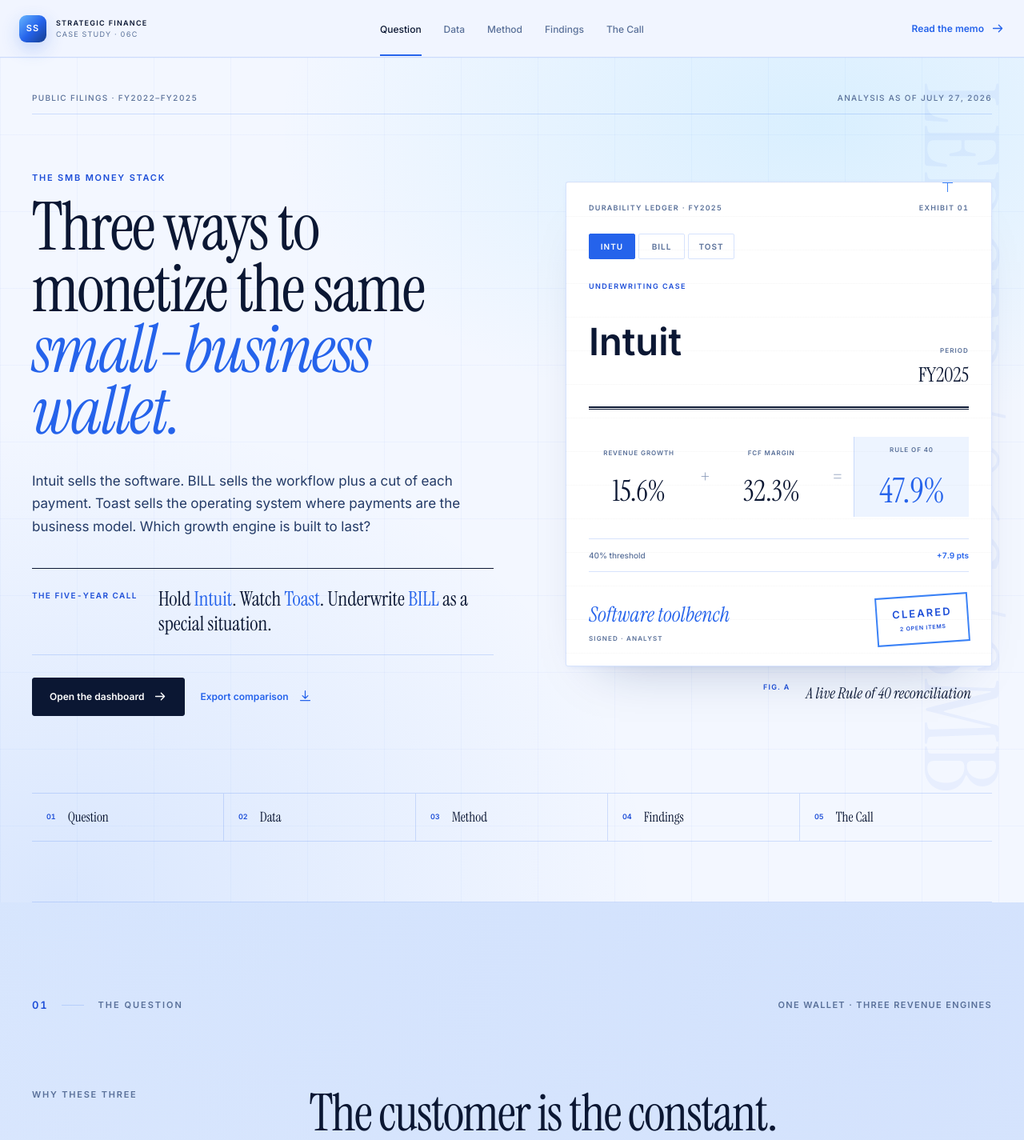
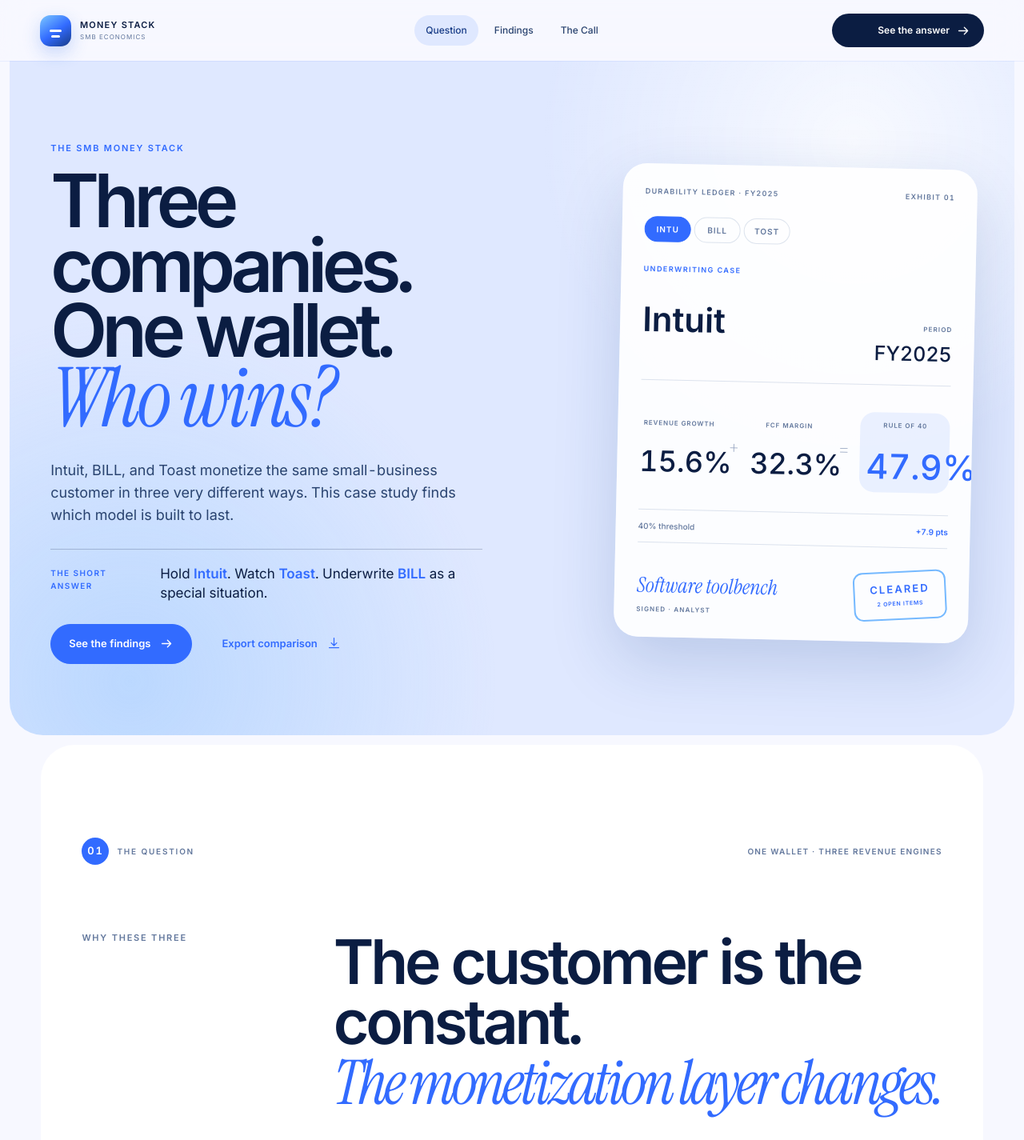
Before and after one commit to sonalishyma/SMB-Money-Stack-, a Next.js app: page / in a window 1280 px wide. Shown: the top 1425 px of the page at 80% size. Built offline with nearby package versions, Linux system fonts and the light colour scheme.

Commit message:
Redesign SMB Money Stack landing page (#10)

```diff
--- a/app/globals.css
+++ b/app/globals.css
@@ -3096,6 +3096,319 @@
   }
 }
 
+/* ---------- 2026 landing-page redesign ---------- */
+:root {
+  --paper: #f7f8ff;
+  --paper-card: #ffffff;
+  --paper-deep: #dfe8ff;
+  --paper-warm: #eef3ff;
+  --ink: #0b1d42;
+  --ink-soft: #29436f;
+  --ink-muted: #63789d;
+  --ink-faint: #91a0bd;
+  --ink-blue: #326bff;
+  --ink-blue-dark: #173b86;
+  --brass: #75b9ff;
+  --brass-dark: #326bff;
+  --rust: #3b69a6;
+  --rule: rgba(27, 63, 128, 0.14);
+  --rule-soft: rgba(50, 107, 255, 0.08);
+  --blue-wash: rgba(50, 107, 255, 0.09);
+  --brass-wash: rgba(117, 185, 255, 0.13);
+  --font-serif: "Instrument Serif", Georgia, serif;
+  --radius: 24px;
+  --container: 1180px;
+  --gutter: clamp(20px, 4vw, 56px);
+  --header-height: 76px;
+  --shadow-paper: 0 22px 60px rgba(28, 67, 143, 0.12);
+}
+
+body {
+  background: var(--paper);
+  font-size: 16px;
+}
+
+.site-header {
+  min-height: var(--header-height);
+  padding-inline: max(24px, calc((100vw - var(--container)) / 2));
+  border-bottom: 0;
+  background: rgba(247, 248, 255, 0.88);
+  box-shadow: 0 1px 0 var(--rule-soft);
+}
+
+.wordmark { min-width: 190px; gap: 11px; }
+.wordmark > span {
+  display: flex;
+  width: 39px;
+  height: 39px;
+  flex-direction: column;
+  gap: 4px;
+  justify-content: center;
+  padding: 0 9px;
+  border-radius: 13px;
+  background: linear-gradient(145deg, #7cc8ff 0%, #326bff 52%, #173b86 100%);
+}
+.wordmark > span i {
+  display: block;
+  height: 3px;
+  border-radius: 99px;
+  background: #fff;
+}
+.wordmark > span i:nth-child(2) { width: 75%; }
+.wordmark > span i:nth-child(3) { width: 50%; }
+.wordmark strong { color: var(--ink); font-size: 11px; letter-spacing: .11em; }
+.wordmark small { font-size: 8px; letter-spacing: .13em; }
+
+.site-header nav { gap: 6px; }
+.site-header nav a {
+  padding: 9px 14px;
+  border-radius: 999px;
+  color: var(--ink-soft);
+  font-size: 12px;
+}
+.site-header nav a::after { display: none; }
+.site-header nav a:hover,
+.site-header nav a.is-active { background: var(--paper-deep); color: var(--ink-blue-dark); }
+
+.header-cta {
+  min-width: 190px;
+  width: max-content;
+  min-height: 42px;
+  margin-left: auto;
+  padding: 0 17px;
+  border-radius: 999px;
+  background: var(--ink);
+  color: #fff;
+}
+
+.hero {
+  width: min(1460px, calc(100% - 24px));
+  min-height: calc(100vh - 88px);
+  margin: 0 auto 12px;
+  padding: clamp(64px, 8vw, 118px) var(--gutter) clamp(60px, 7vw, 96px);
+  border-radius: 0 0 42px 42px;
+  background:
+    radial-gradient(circle at 84% 12%, rgba(255,255,255,.78), transparent 30%),
+    radial-gradient(circle at 12% 92%, rgba(117,185,255,.34), transparent 34%),
+    #dfe8ff;
+}
+.hero::after,
+.hero__wash,
+.hero__meta,
+.hero__index,
+.figure-caption { display: none; }
+.hero__grid {
+  grid-template-columns: minmax(0, 1.05fr) minmax(420px, .75fr);
+  gap: clamp(42px, 7vw, 100px);
+}
+.hero h1 {
+  max-width: 760px;
+  font-family: var(--font-sans);
+  font-size: clamp(62px, 7.2vw, 106px);
+  font-weight: 600;
+  letter-spacing: -.07em;
+  line-height: .88;
+}
+.hero h1 em {
+  color: var(--ink-blue);
+  font-family: var(--font-serif);
+  font-size: 1.12em;
+  letter-spacing: -.04em;
+}
+.hero__lede { max-width: 530px; margin-top: 30px; font-size: 18px; line-height: 1.55; }
+.hero__call {
+  grid-template-columns: 115px 1fr;
+  max-width: 540px;
+  margin-top: 28px;
+  padding: 18px 0 0;
+  border-top: 1px solid rgba(11,29,66,.22);
+  border-bottom: 0;
+}
+.hero__call p { font-family: var(--font-sans); font-size: 17px; line-height: 1.45; }
+.hero__call strong { font-weight: 600; }
+.hero__actions { margin-top: 26px; }
+.button { min-height: 50px; padding-inline: 22px; border-radius: 999px; font-size: 13px; }
+.button--dark { border-color: var(--ink-blue); background: var(--ink-blue); }
+.button--dark:hover { background: var(--ink-blue-dark); }
+.button--outline { border-color: var(--ink-blue); color: var(--ink-blue); }
+.button--outline:hover { background: var(--ink-blue); }
+
+.hero__visual { max-width: 520px; }
+.ledger-card {
+  padding: 28px;
+  border: 0;
+  border-radius: 30px;
+  background: rgba(255,255,255,.92);
+  background-image: none;
+  box-shadow: 0 30px 80px rgba(23,59,134,.18);
+  transform: rotate(1.25deg);
+}
+.ledger-card::before,
+.ledger-card::after { display: none; }
+.ledger-selector button { border-radius: 999px; }
+.ledger-card__heading h2 { font-family: var(--font-sans); font-size: 42px; font-weight: 600; }
+.ledger-period strong,
+.ledger-equation strong { font-family: var(--font-sans); font-weight: 500; }
+.ledger-rule { height: 1px; border: 0; background: var(--rule); }
+.ledger-equation__total { border: 0; border-radius: 18px; }
+.ledger-stamp { border-radius: 12px; }
+
+.section {
+  max-width: 1240px;
+  margin: 12px auto;
+  padding: clamp(76px, 9vw, 132px) var(--gutter);
+  border-radius: 42px;
+}
+.section--question,
+.section--method,
+.section--call { background: #fff; }
+.section--data { background: #eaf0ff; }
+.section--findings { background: #dfe8ff; }
+.section--call { background: var(--ink); color: #fff; }
+
+.section-label {
+  margin-bottom: clamp(48px, 7vw, 84px);
+  padding: 0;
+  border: 0;
+}
+.section-label > div { gap: 10px; }
+.section-label > div span {
+  display: grid;
+  width: 34px;
+  height: 34px;
+  place-items: center;
+  border-radius: 50%;
+  background: var(--ink-blue);
+  color: #fff;
+}
+.section-label i { display: none; }
+.section-label p,
+.section-label__aside { color: var(--ink-muted); font-size: 10px; }
+.section--call .section-label p,
+.section--call .section-label__aside { color: #aebde0; }
+
+.section h2,
+.question-heading h2,
+.call-intro h2,
+.sources-section h2 {
+  max-width: 900px;
+  font-family: var(--font-sans);
+  font-size: clamp(44px, 6vw, 78px);
+  font-weight: 600;
+  letter-spacing: -.055em;
+  line-height: .98;
+}
+.section h2 em,
+.question-heading h2 em,
+.call-intro h2 em { font-family: var(--font-serif); }
+
+.model-grid { gap: 14px; margin-top: 56px; }
+.model-card {
+  min-height: 360px;
+  padding: 28px;
+  border: 0;
+  border-radius: 28px;
+  background: #edf3ff;
+  box-shadow: none;
+}
+.model-card:nth-child(2) { background: #cfe0ff; }
+.model-card:nth-child(3) { background: #b9dbff; }
+.model-card h3 { font-family: var(--font-sans); font-size: 30px; font-weight: 600; letter-spacing: -.035em; }
+.model-card p { font-size: 15px; }
+.model-card__metric strong { font-family: var(--font-sans); font-size: 32px; font-weight: 600; }
+.origin-note { border: 0; border-radius: 28px; background: var(--ink); color: #fff; }
+
+.split-heading,
+.findings-heading,
+.call-intro { gap: 60px; }
+.data-register {
+  margin-top: 58px;
+  border: 0;
+  border-radius: 30px;
+  background: var(--ink);
+  color: #fff;
+  box-shadow: none;
+}
+.data-register__grid > div { border-color: rgba(255,255,255,.12); }
+.data-register__grid strong { color: #fff; font-family: var(--font-sans); font-weight: 600; }
+.data-register__note { background: rgba(117,185,255,.13); }
+.pulse-grid { gap: 14px; }
+.pulse-card { border: 0; border-radius: 24px; background: rgba(255,255,255,.9); box-shadow: none; }
+
+.method-layout { gap: 72px; }
+.method-stamp { border-radius: 18px; transform: none; }
+.method-step { border: 0; border-bottom: 1px solid var(--rule); }
+.method-step > span { color: var(--ink-blue); }
+.formula-grid { gap: 10px; }
+.formula-grid article { border: 0; border-radius: 22px; background: var(--paper-warm); }
+.judgment-grid { gap: 14px; }
+.judgment-note { border: 0; border-radius: 24px; background: #edf3ff; }
+
+.exhibit-grid { gap: 16px; }
+.exhibit,
+.finding-card {
+  border: 0;
+  border-radius: 28px;
+  box-shadow: none;
+}
+.exhibit { background: rgba(255,255,255,.94); }
+.exhibit__header,
+.exhibit__footer { border-color: var(--rule); }
+.exhibit__header h3 { font-size: 25px; }
+.finding-card--blue { background: var(--ink-blue); color: #fff; }
+.finding-card--brass { background: #b9dbff; color: var(--ink); }
+.finding-card h3 { font-family: var(--font-sans); font-size: 30px; font-weight: 600; letter-spacing: -.04em; }
+.svg-chart { border-radius: 18px; }
+.table-section { border: 0; border-radius: 28px; background: #fff; }
+.comparison-table-wrap { border-radius: 18px; }
+
+.section--call h2,
+.section--call .call-intro > p { color: #fff; }
+.memo-sheet { border: 0; border-radius: 30px; box-shadow: 0 30px 90px rgba(0,0,0,.25); }
+.risk-card { border: 0; border-radius: 22px; background: rgba(255,255,255,.08); color: #fff; }
+.risk-card p { color: #c4d0ea; }
+.call-stamp { border-radius: 18px; }
+.sources-section { border-top-color: rgba(255,255,255,.16); }
+.source-row { border-color: rgba(255,255,255,.14); }
+.section--call .sources-section h2,
+.section--call .source-row strong { color: #fff; }
+
+.site-footer { margin-top: 12px; border-radius: 42px 42px 0 0; background: #dfe8ff; color: var(--ink); }
+
+@media (max-width: 980px) {
+  .hero { min-height: auto; }
+  .hero__grid { grid-template-columns: 1fr; }
+  .hero__visual { max-width: 620px; }
+  .ledger-card { transform: none; }
+  .site-header nav { gap: 2px; }
+  .site-header nav a { padding-inline: 10px; }
+}
+
+@media (max-width: 720px) {
+  :root { --gutter: 20px; }
+  .site-header { grid-template-columns: 1fr auto; padding-inline: 18px; }
+  .wordmark { min-width: 0; }
+  .header-cta { display: none; }
+  .site-header nav { border-radius: 0 0 22px 22px; background: #fff; }
+  .hero { width: 100%; margin-top: 0; border-radius: 0 0 30px 30px; }
+  .hero h1 { font-size: clamp(52px, 16vw, 76px); }
+  .hero__call { grid-template-columns: 1fr; gap: 7px; }
+  .hero__actions { align-items: flex-start; flex-direction: column; }
+  .section { margin: 10px 0; border-radius: 30px; }
+  .section h2,
+  .question-heading h2,
+  .call-intro h2,
+  .sources-section h2 { font-size: clamp(40px, 12vw, 58px); }
+  .model-grid,
+  .formula-grid { grid-template-columns: 1fr; }
+  .model-card { min-height: auto; }
+  .section-label__aside { display: none; }
+  .ledger-card { padding: 22px 18px; border-radius: 24px; }
+  .ledger-equation { gap: 7px; }
+  .ledger-equation strong { font-size: 27px; }
+  .ledger-equation__total strong { font-size: 32px; }
+}
+
 @media print {
   @page {
     size: letter;
--- a/app/layout.js
+++ b/app/layout.js
@@ -1,14 +1,14 @@
 import "./globals.css";
 
 const siteBasePath = (process.env.PAGES_BASE_PATH ?? "").replace(/\/+$/, "");
-const walletIconUrl = `${siteBasePath}/icon.png?v=2`;
+const walletIconUrl = `${siteBasePath}/icon.svg?v=3`;
 
 export const metadata = {
   title: "The SMB Money Stack — Intuit vs. BILL vs. Toast",
   description:
     "A filing-led SaaS metrics teardown of three ways to monetize the small-business wallet.",
   icons: {
-    icon: [{ url: walletIconUrl, type: "image/png" }],
+    icon: [{ url: walletIconUrl, type: "image/svg+xml" }],
     shortcut: walletIconUrl,
     apple: walletIconUrl,
   },
--- a/app/page.js
+++ b/app/page.js
@@ -21,8 +21,6 @@
 
 const navItems = [
   ["question", "Question"],
-  ["data", "Data"],
-  ["method", "Method"],
   ["findings", "Findings"],
   ["call", "The Call"],
 ];
@@ -149,10 +147,14 @@
       <div className="scroll-progress" aria-hidden="true" />
       <header className="site-header">
         <a href="#top" className="wordmark" aria-label="Back to top">
-          <span>SS</span>
+          <span aria-hidden="true">
+            <i />
+            <i />
+            <i />
+          </span>
           <div>
-            <strong>STRATEGIC FINANCE</strong>
-            <small>CASE STUDY · 06C</small>
+            <strong>MONEY STACK</strong>
+            <small>SMB ECONOMICS</small>
           </div>
         </a>
 
@@ -181,7 +183,7 @@
         </nav>
 
         <a className="header-cta" href="#call">
-          Read the memo <ArrowIcon />
+          See the answer <ArrowIcon />
         </a>
       </header>
 
@@ -198,20 +200,19 @@
             <div className="hero__copy reveal">
               <p className="eyebrow brass">THE SMB MONEY STACK</p>
               <h1>
-                Three ways to
+                Three companies.
                 <br />
-                monetize the same
+                One wallet.
                 <br />
-                <em>small-business wallet.</em>
+                <em>Who wins?</em>
               </h1>
               <p className="hero__lede">
-                Intuit sells the software. BILL sells the workflow plus a cut
-                of each payment. Toast sells the operating system where
-                payments are the business model. Which growth engine is built
-                to last?
+                Intuit, BILL, and Toast monetize the same small-business
+                customer in three very different ways. This case study finds
+                which model is built to last.
               </p>
               <div className="hero__call">
-                <span>THE FIVE-YEAR CALL</span>
+                <span>THE SHORT ANSWER</span>
                 <p>
                   Hold <strong>Intuit</strong>. Watch <strong>Toast</strong>.
                   Underwrite <strong>BILL</strong> as a special situation.
@@ -219,7 +220,7 @@
               </div>
               <div className="hero__actions">
                 <a href="#findings" className="button button--dark">
-                  Open the dashboard <ArrowIcon />
+                  See the findings <ArrowIcon />
                 </a>
                 <button
                   type="button"
```
Also changed, not shown: app/icon.png (deleted), app/icon.svg (added), lib/data.js.
